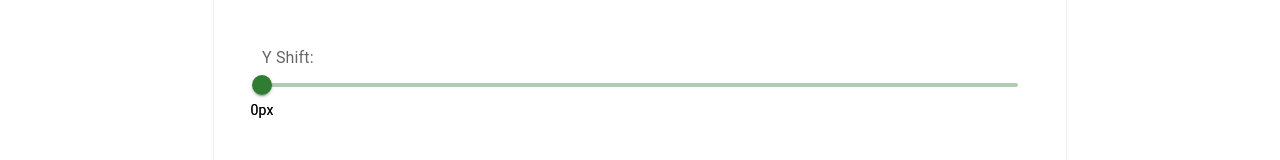
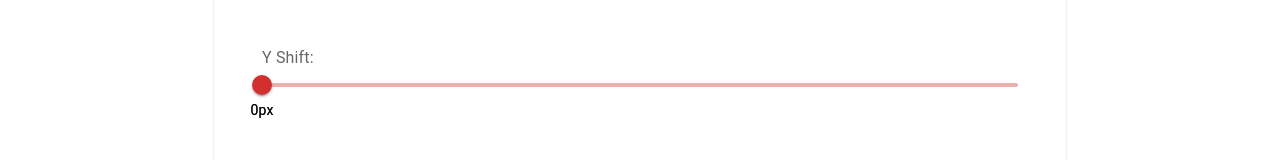
Before and after one commit to connordelacruz/react-p5-channel-shift, a React (Create React App) app: page / in a window 1280 px wide. Shown: the part 323-483 px from the top of the page. Built offline with nearby package versions, Linux system fonts and the light colour scheme.

Commit message:
shift slider colors now match selected channel

```diff
--- a/src/App.js
+++ b/src/App.js
@@ -447,7 +447,7 @@ function App() {
                     { value: imageWidth, label: `${ imageWidth }px` }
                   ] }
                   aria-labelledby="x-shift-slider-label"
-                  color="error"
+                  color={CHANNEL_MUI_COLORS[selectedShiftChannel]}
                 />
               </Box>
             </Paper>
@@ -473,7 +473,7 @@ function App() {
                     { value: 0, label: '0px' },
                     { value: imageHeight, label: `${ imageHeight }px` }
                   ] }
-                  color="success"
+                  color={CHANNEL_MUI_COLORS[selectedShiftChannel]}
                   aria-labelledby="y-shift-slider-label"
                 />
               </Box>
```
